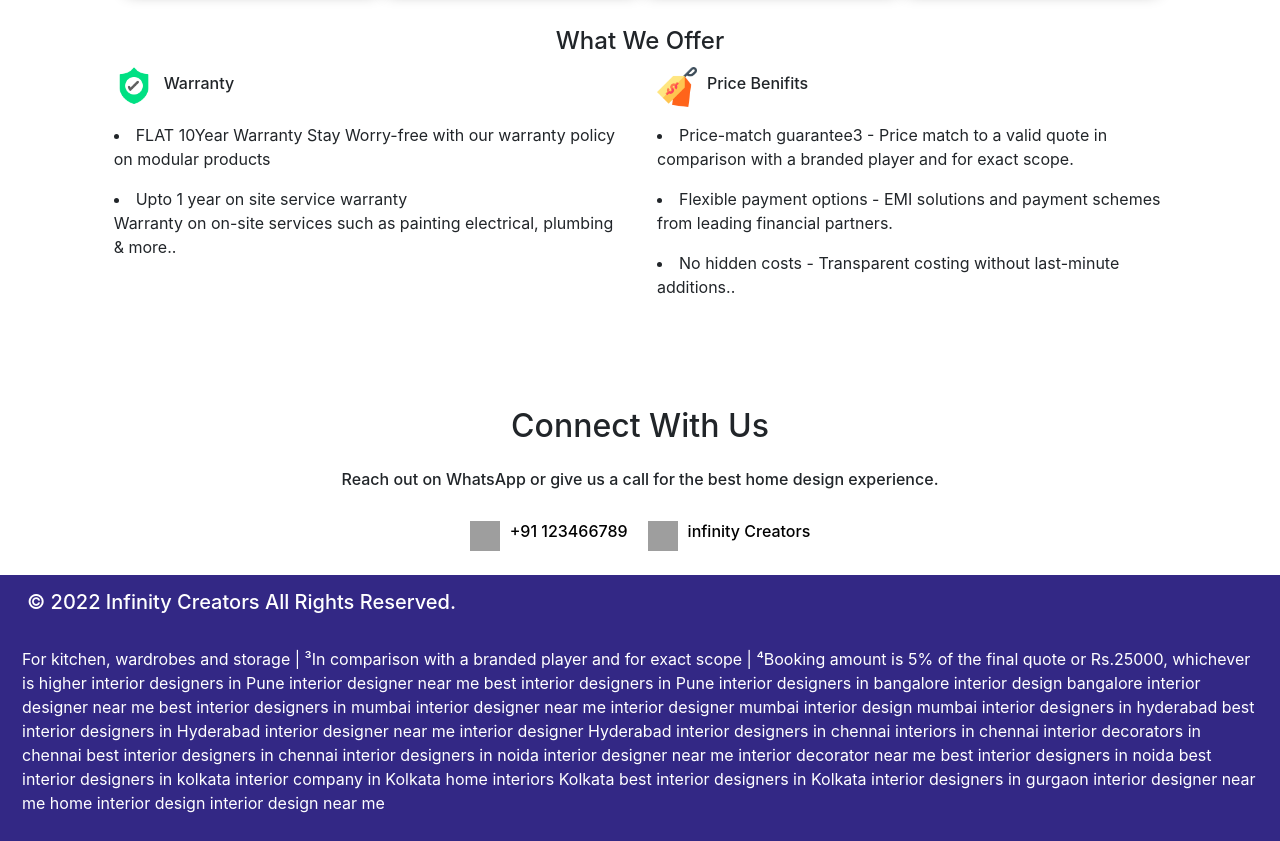
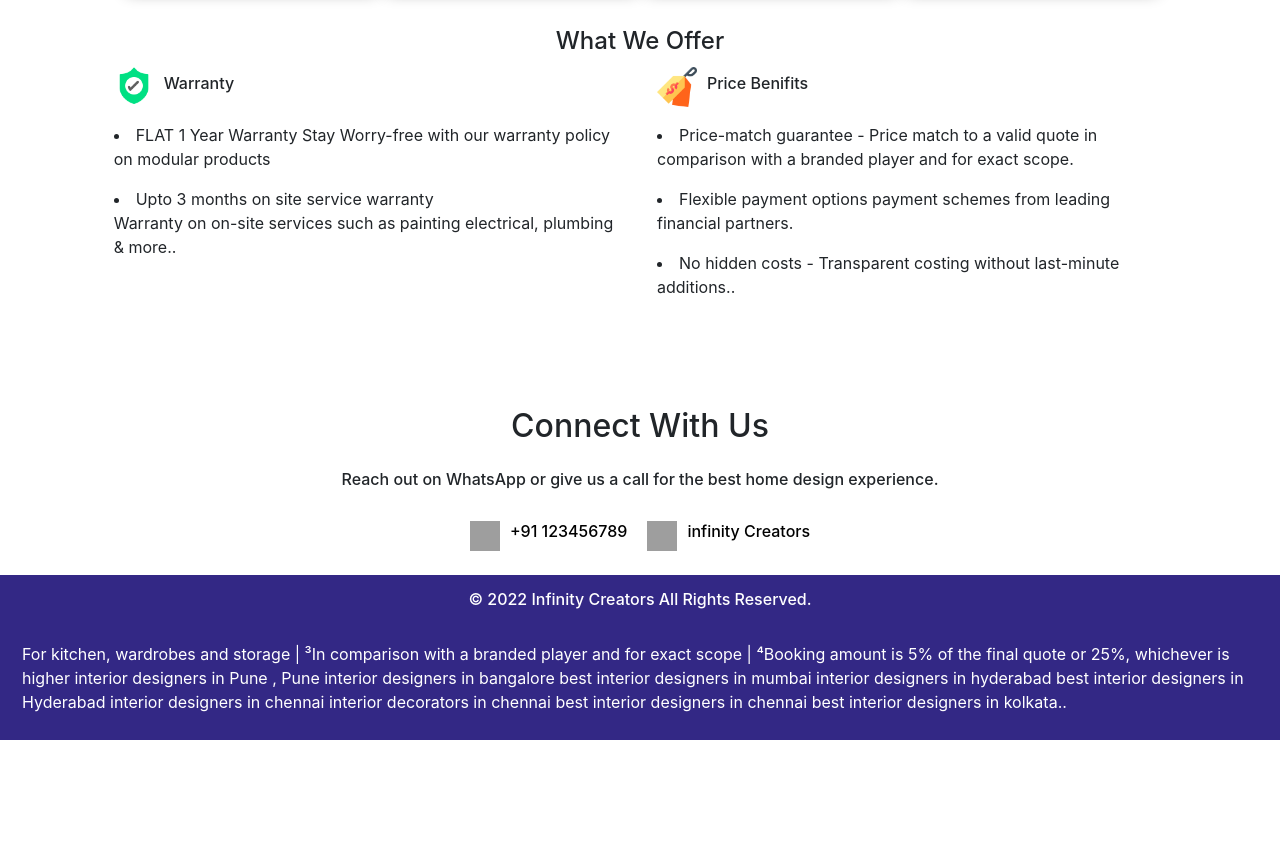
Before and after one commit to vishwas-thangella/InfinityCreators, a React (Create React App) app in the folder client/: page / in a window 1280 px wide. Shown: the part 1240-2081 px from the top of the page. After the commit the page ends 1980 px from the top, so only its background shows below. Built offline with nearby package versions, Linux system fonts and the light colour scheme; no server answers; grey boxes are pictures that could not be loaded; a web font is replaced by a local one.

Commit message:
update in homepage

```diff
--- a/client/src/pages/Homepage.jsx
+++ b/client/src/pages/Homepage.jsx
@@ -61,7 +61,7 @@ const Homepage = () =>{
                             <div className={IsMobileView ? 'serItem-mb' : 'serItem'}>
                                 <img src="https://super.homelane.com/designGallery/kitchen-165709021533316c963ff2ea7_stage.png" width="100%" alt="wardrobe"/>
                                 <h6>Modular Kitchen</h6>
-                                <p>Design your Modular Kitchen from Livspace with easy EMI options starting from Rs3.3k/month. Affordable Modular Kitchens with 10 Yrs Warranty. Get your Livspace...</p>
+                                <p>Design your Modular Kitchen with Affordable Modular Kitchens with 1 Yr Warranty ...</p>
                             </div>
                             <div className={IsMobileView ? 'serItem-mb' : 'serItem'}>
                                 <img src="https://super.homelane.com/designGallery/bedroom-1657090215333fee0d8ac4e74_stage.png" alt="wardrobe" width="100%"/>
@@ -90,16 +90,16 @@ const Homepage = () =>{
                                         <img src={warrantyImg} width="40px" height="40px"/>
                                         <h6>Warranty</h6>
                                     </div>
-                                    <li className='mt-3'>FLAT 10Year Warranty Stay Worry-free with our warranty policy on modular products</li>
-                                    <li className='mt-3'>Upto 1 year on site service warranty <br/> Warranty on  on-site services such as painting electrical, plumbing & more..</li>
+                                    <li className='mt-3'>FLAT 1 Year Warranty Stay Worry-free with our warranty policy on modular products</li>
+                                    <li className='mt-3'>Upto 3 months on site service warranty <br/> Warranty on  on-site services such as painting electrical, plumbing & more..</li>
                                 </div>
                                 <div className="col-10 col-md-5 offRight">
                                     <div style={{display:'flex',alignItems:"center",gap:"10px"}}>
                                         <img src={PriceTagImg} width="40px" height="40px"/>
                                         <h6>Price Benifits</h6>
                                     </div>
-                                    <li className='mt-3'>Price-match guarantee3 - Price match to a valid quote in comparison with a branded player and for exact scope.</li>
-                                    <li className='mt-3'>Flexible payment options - EMI solutions and payment schemes from leading financial partners. </li>
+                                    <li className='mt-3'>Price-match guarantee - Price match to a valid quote in comparison with a branded player and for exact scope.</li>
+                                    <li className='mt-3'>Flexible payment options payment schemes from leading financial partners. </li>
                                     <li className='mt-3'>No hidden costs - Transparent costing without last-minute additions..</li>
                                 </div>
                             </div>
@@ -112,7 +112,7 @@ const Homepage = () =>{
                             <div style={{display:"flex",justifyContent:"center",flexDirection:"row",alignItems:"center",gap:"20px"}} className="pb-4">
                                 <div style={{display:"flex",alignItems:"center",gap:"10px"}}>
                                     <img src="https://cdn-icons-png.flaticon.com/512/124/124034.png" alt="whatsapp" width="30px" height="30px" className='mt-4'/>
-                                    <h6 className='text-black mt-4'>+91 123466789</h6>
+                                    <h6 className='text-black mt-4'>+91 123456789</h6>
                                 </div>
                                 <div style={{display:"flex",alignItems:"center",gap:"10px"}}>
                                     <img src="https://workingwithdog.com/wp-content/uploads/2016/05/new_instagram_logo-1024x1024.jpg" alt="whatsapp" width="30px" height="30px" className='mt-4'/>
@@ -123,8 +123,8 @@ const Homepage = () =>{
                     </div>
                     <div className="row">
                         <div className="col-12 footer">
-                            <h5 style={{padding:"15px",color:"white"}}>© 2022 Infinity Creators All Rights Reserved.</h5>
-                            <p>For kitchen, wardrobes and storage | ³In comparison with a branded player and for exact scope | ⁴Booking amount is 5% of the final quote or Rs.25000, whichever is higher interior designers in Pune interior designer near me best interior designers in Pune interior designers in bangalore interior design bangalore interior designer near me best interior designers in mumbai interior designer near me interior designer mumbai interior design mumbai interior designers in hyderabad best interior designers in Hyderabad interior designer near me interior designer Hyderabad interior designers in chennai interiors in chennai interior decorators in chennai best interior designers in chennai interior designers in noida interior designer near me interior decorator near me best interior designers in noida best interior designers in kolkata interior company in Kolkata home interiors Kolkata best interior designers in Kolkata interior designers in gurgaon interior designer near me home interior design interior design near me</p>
+                            <h5 style={{padding:"15px",color:"white",textAlign:'center',fontSize:"16px"}}>© 2022 Infinity Creators All Rights Reserved.</h5>
+                            <p>For kitchen, wardrobes and storage | ³In comparison with a branded player and for exact scope | ⁴Booking amount is 5% of the final quote or 25%, whichever is higher interior designers in Pune , Pune interior designers in bangalore best interior designers in mumbai interior designers in hyderabad best interior designers in Hyderabad interior designers in chennai interior decorators in chennai best interior designers in chennai best interior designers in kolkata.. </p>
                         </div>
                     </div>
             </div>
```
